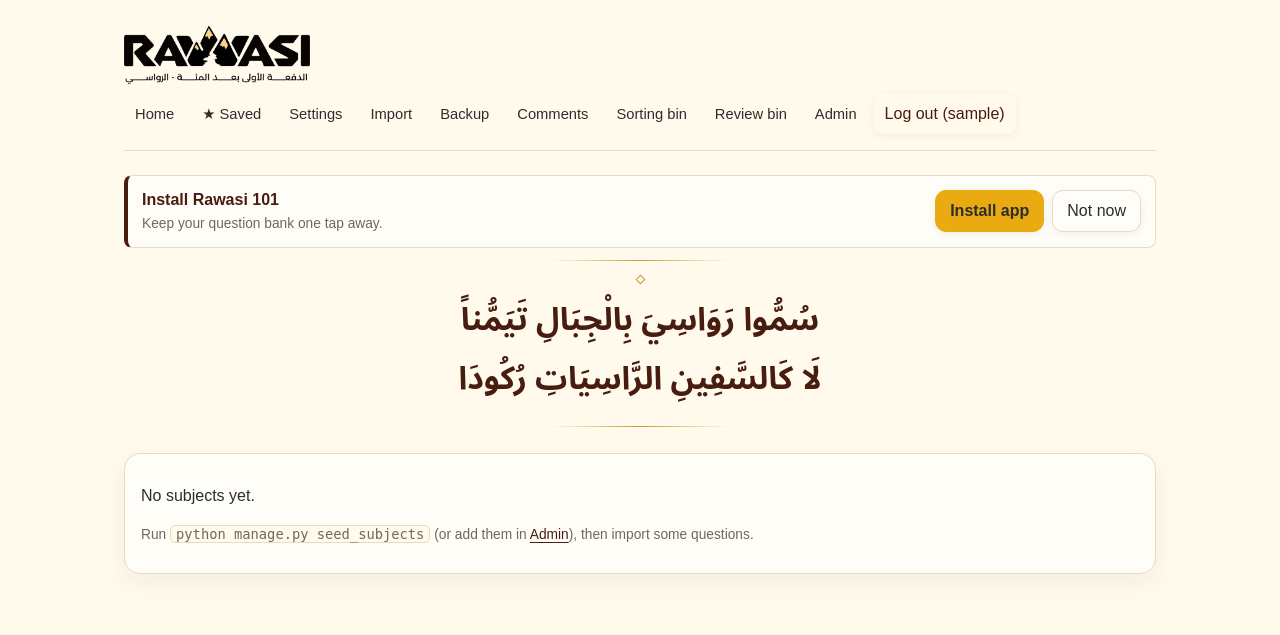
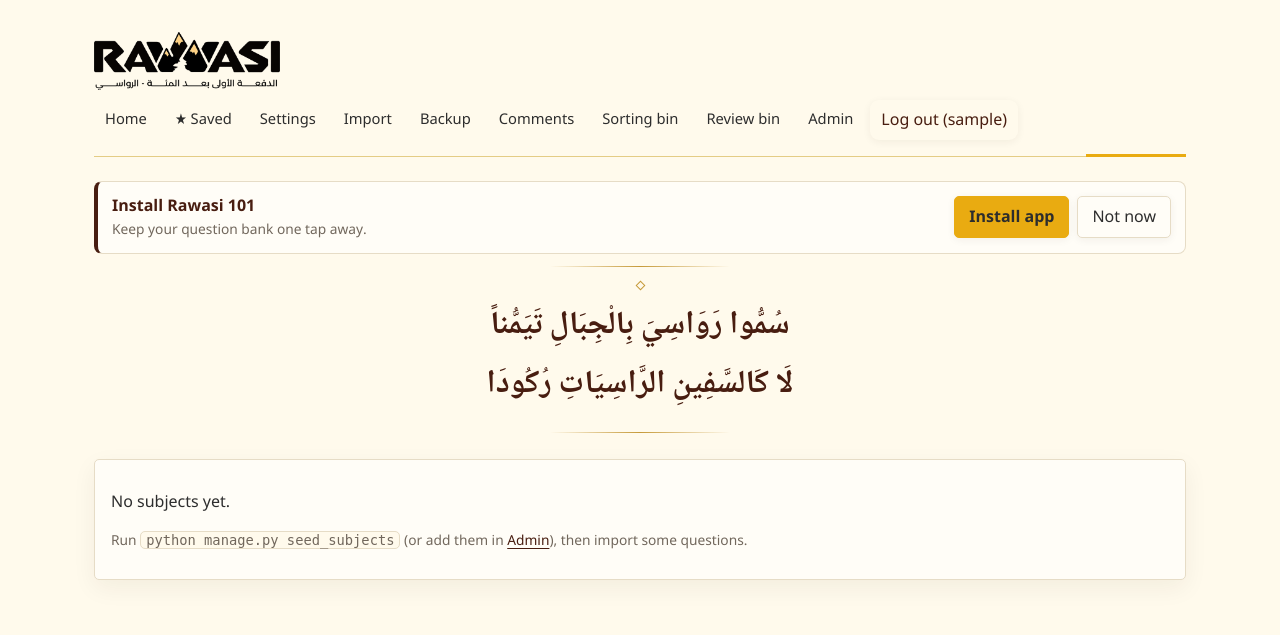
Before and after one commit to 7hauntghost7/grand-dozen, a Django app: page / in a window 1280 px wide. Shown: the top 635 px of the page. Run offline with Django 4.2, Linux system fonts and the light colour scheme; the visitor is signed in with stand-in values (Sample User, id 1); data that the repository does not hold is empty; parts of the project's set-up code (start-up, migrations or seed data) failed here and were passed over.

Commit message:
Apply Rawasi brand guide styling
Co-authored-by: Copilot <223556219+Copilot@users.noreply.github.com>

```diff
--- a/bank/static/bank/style.css
+++ b/bank/static/bank/style.css
@@ -100,7 +100,7 @@ ul.msgs{margin:4px 0 0;padding-left:16px;font-size:.82rem}
   --ink:#2d2d2d;
   --mute:#71675c;
   --line:#e7decb;
-  --acc:#481d10;
+  --acc:#471d10;
   --acc-soft:#f2e5db;
   --ok:#2f6a45;
   --ok-soft:#e7f1e8;
@@ -114,7 +114,7 @@ ul.msgs{margin:4px 0 0;padding-left:16px;font-size:.82rem}
   --flash-answer:#b54a2a;
   --brand-charcoal:#2d2d2d;
   --brand-gold:#e9ab11;
-  --brand-brown:#481d10;
+  --brand-brown:#471d10;
   --brand-amber:#ffcc5e;
   --brand-sand:#e4cc85;
   --brand-rust:#7e331c;
@@ -145,7 +145,7 @@ ul.msgs{margin:4px 0 0;padding-left:16px;font-size:.82rem}
 }
 body{
   background:var(--bg);
-  font-family:"Poppins","Avenir Next","Century Gothic",Arial,sans-serif;
+  font-family:"Montaser Arabic","Noto Sans Arabic","Segoe UI",Tahoma,sans-serif;
 }
 :root[data-theme="dark"] .brand-logo-light{display:none}
 :root:not([data-theme="dark"]) .brand-logo-dark{display:none}
@@ -3400,3 +3400,76 @@ code{background:var(--bg);border:1px solid var(--line);border-radius:5px;padding
   .exam-save-controls{padding:14px}
   .exam-share-actions>*{flex:1 1 130px}
 }
+
+/* ---- Rawasi visual identity guide ---- */
+:root{
+  --acc:#471d10;
+  --brand-brown:#471d10;
+  --brand-charcoal:#2d2d2d;
+  --brand-gold:#e9ab11;
+  --brand-amber:#ffcc5e;
+  --brand-sand:#e4cc85;
+  --brand-rust:#7e331c;
+  --brand-orange:#b54a2a;
+  --font-display:"29LT Riawaya",Georgia,"Times New Roman",serif;
+  --font-body:"Montaser Arabic","Noto Sans Arabic","Segoe UI",Tahoma,sans-serif;
+}
+:root[data-theme="dark"]{
+  --acc:#ffcc5e;
+  --brand-brown:#ffcc5e;
+  --brand-charcoal:#2d2d2d;
+}
+body{font-family:var(--font-body)}
+h1,h2,h3,.pagetitle,.deck-title,.session-heading h2,.quiz-report-title,
+.exam-assessment-heading h1,.login-title{
+  font-family:var(--font-display);
+  letter-spacing:normal;
+}
+:lang(ar),.home-poem blockquote{
+  font-family:"Montaser Arabic","Noto Naskh Arabic","Noto Sans Arabic",Tahoma,sans-serif;
+}
+.wrap{max-width:1140px}
+.site-header{
+  position:relative;
+  padding-top:10px;
+  border-bottom-color:var(--brand-sand);
+}
+.site-header::after{
+  position:absolute;
+  right:0;
+  bottom:-1px;
+  width:clamp(54px,9vw,100px);
+  height:3px;
+  background:var(--brand-gold);
+  content:"";
+}
+button,.btn{border-radius:5px}
+.card,.set,.block,.deck-cover,.quiz-report,.exam-question{
+  border-radius:5px;
+}
+.section-title{
+  display:flex;
+  align-items:center;
+  gap:12px;
+}
+.section-title::before{
+  width:15px;
+  height:13px;
+  flex:none;
+  background:var(--brand-gold);
+  clip-path:polygon(0 100%,38% 30%,55% 60%,76% 0,100% 100%);
+  content:"";
+}
+.section-title::after{
+  height:1px;
+  flex:1;
+  background:var(--brand-sand);
+  content:"";
+}
+.set,.block{
+  border-radius:5px;
+}
+:root[data-theme="dark"] .site-header::after{background:var(--brand-gold)}
+@media(max-width:640px){
+  .wrap{padding:14px 16px 40px}
+}
--- a/bank/templates/bank/base.html
+++ b/bank/templates/bank/base.html
@@ -38,7 +38,7 @@
 <link rel="manifest" href="{% url 'bank:manifest' %}">
 <link rel="icon" type="image/svg+xml" href="{% static 'bank/icons/app-101.svg' %}">
 <link rel="apple-touch-icon" href="{% static 'bank/icons/app-101-192.png' %}">
-<link rel="stylesheet" href="{% static 'bank/style.css' %}?v=20261028-17">
+<link rel="stylesheet" href="{% static 'bank/style.css' %}?v=20261030-18">
 </head>
 <body class="{% block body_class %}{% endblock %}">
 <div class="wrap {% block wrap_class %}{% endblock %}">
```
